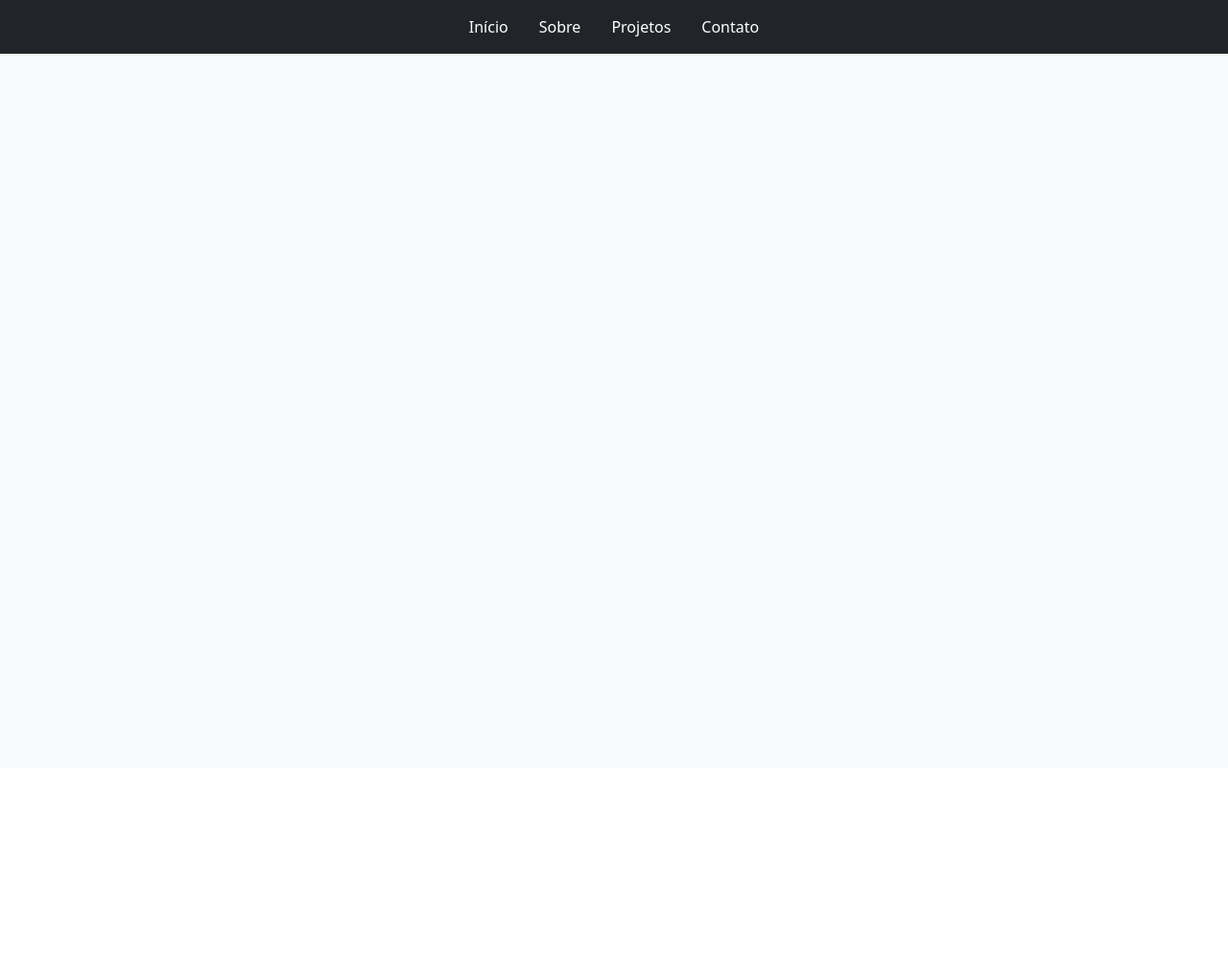
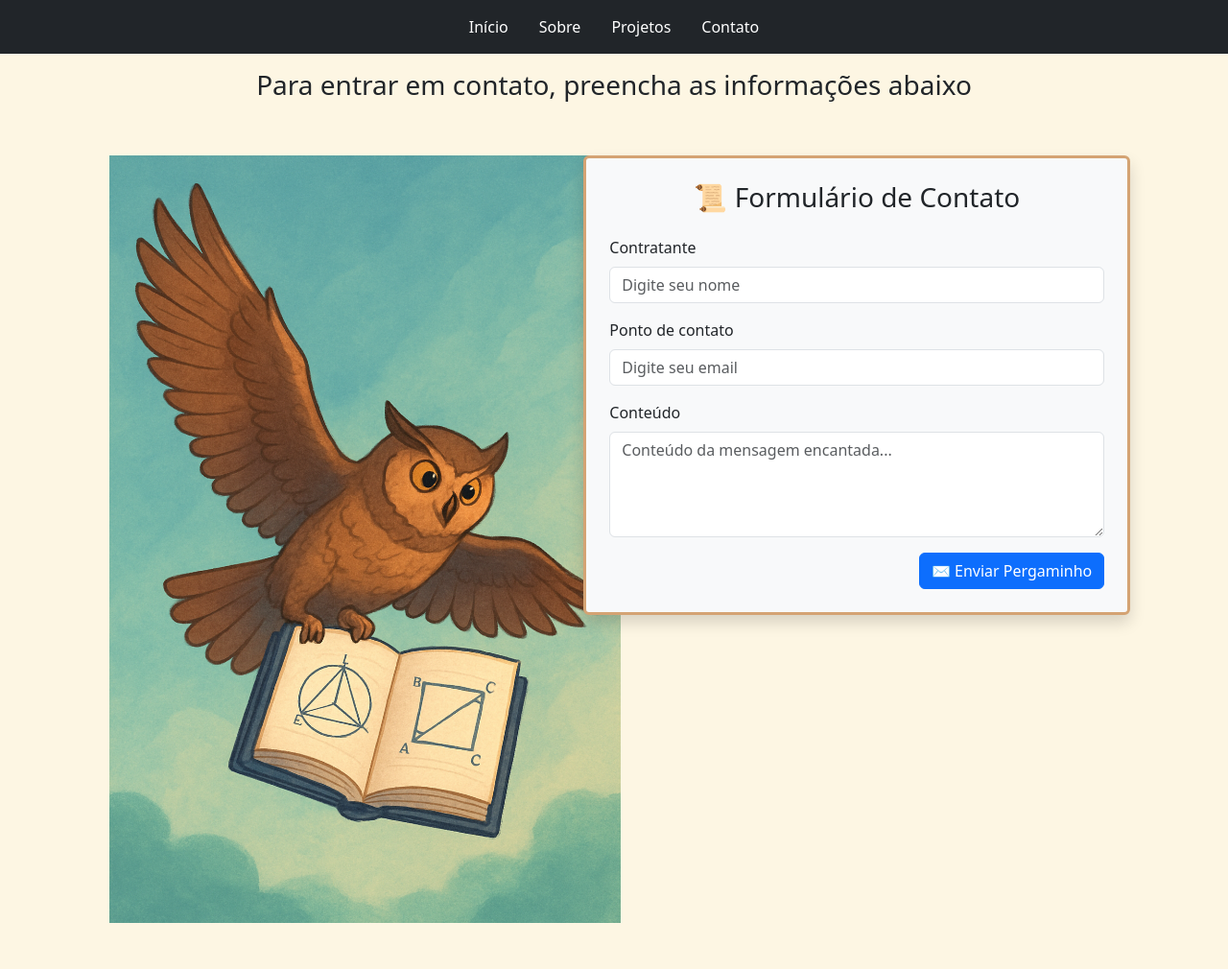
Before and after one commit to xXLancasterXx/projeto_final, a Flask app: page /contato in a window 1280 px wide. Shown: the whole page at 96% size. Before the commit the page ends 56 px from the top, so only its background shows below. Run offline with Flask 3, Linux system fonts and the light colour scheme.

Commit message:
finalizei a pagina Sobre.html

```diff
--- a/static/css/style.css
+++ b/static/css/style.css
@@ -1,5 +1,10 @@
 body {
-    overflow-y: hidden;
+    background-color: #fdf6e3;
+}
+
+.sobre, .contato {
+  overflow-y: hidden;
+  overflow-x: hidden;
 }
 
 #scroll {
--- a/templates/base.html
+++ b/templates/base.html
@@ -8,7 +8,7 @@
 
     <title>Base</title>
 </head>
-<body class="bg-light text-dark d-flex flex-column vh-100">
+<body class="text-dark d-flex flex-column vh-100">
 
     <ul class="nav justify-content-center bg-dark text-white p-2">
         <li class="nav-item">
--- a/templates/contato.html
+++ b/templates/contato.html
@@ -5,10 +5,42 @@
     <meta name="viewport" content="width=device-width, initial-scale=1.0">
     <title>Contato</title>
 </head>
-<body>
+<body class="contato">
     {% extends "base.html" %}
 
     {% block content %}
+        <div class="contato container mt-3">
+            <h3 class="text-center">Para entrar em contato, preencha as informações abaixo</h3>
+        </div>
+
+        <div class="container py-5">
+            <div class="row justify-content-evenly align-items-start mt-0 mh-70">
+                <div class="col-md-5 text-center mb-5 mb-md-0 ">
+                    <img src="{{ url_for('static', filename='img/pergaminho.png') }}" class="vh-100" alt="Ave">
+                </div>
+
+                <div class="col-md-6 bg-light p-4 rounded shadow" style="border: 3px solid #d4a373;">
+                    <h3 class="mb-4 text-center">📜 Formulário de Contato</h3>
+                    <form action="#" method="post">
+                        <div class="mb-3">
+                            <label for="nomeContato" class="form-label">Contratante</label>
+                            <input type="text" class="form-control" id="nomeContato" placeholder="Digite seu nome">
+                        </div>
+                        <div class="mb-3">
+                            <label for="email" class="form-label">Ponto de contato</label>
+                            <input type="email" class="form-control" id="email" placeholder="Digite seu email">
+                        </div>
+                        <div class="mb-3">
+                            <label for="mensagem" class="form-label">Conteúdo</label>
+                            <textarea name="mensagem" id="mensagem" class="form-control" rows="4" placeholder="Conteúdo da mensagem encantada..."></textarea>
+                        </div>
+                        <div class="text-end">
+                            <button type="submit" class="btn btn-primary">✉️ Enviar Pergaminho</button>
+                        </div>
+                    </form>
+                </div>
+            </div>
+        </div>
 
     {% endblock %}
 </body>
--- a/templates/sobre.html
+++ b/templates/sobre.html
@@ -5,7 +5,7 @@
     <meta name="viewport" content="width=device-width, initial-scale=1.0">
     <title>Sobre</title>
 </head>
-<body>
+<body class="sobre">
     {% extends 'base.html' %}
 {% block content %}
 <div class="container mt-4">
```
Also changed, not shown: static/img/pergaminho.png (added).
